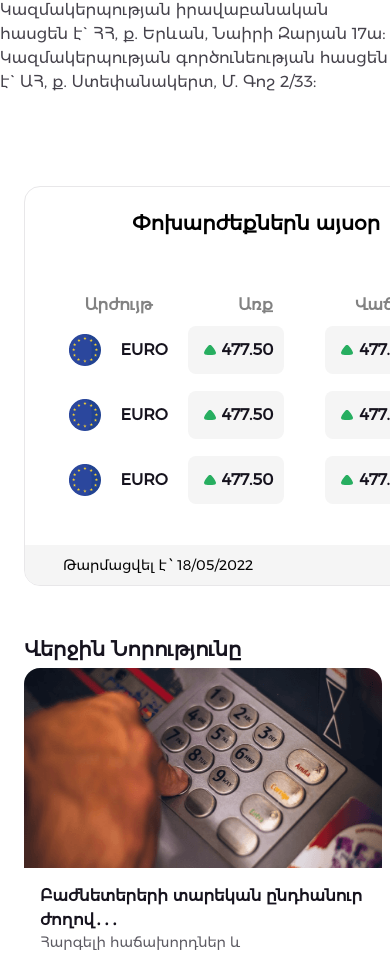
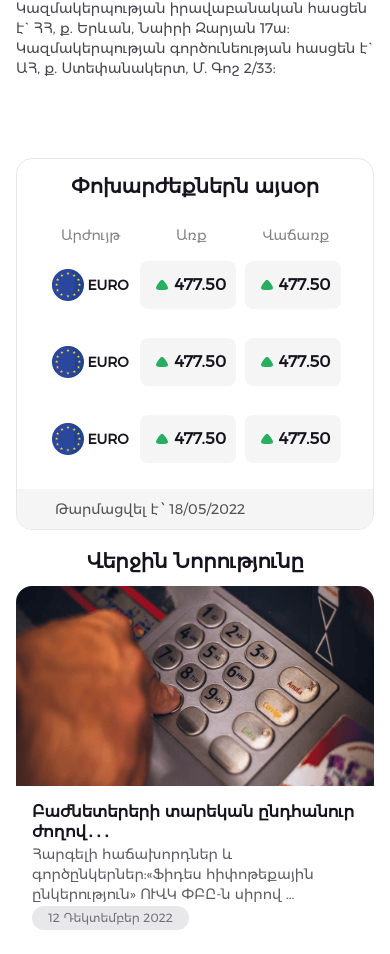
Before and after one commit to armen011/fidnes_frontend, a React (Create React App) app: page /about in a window 390 px wide. Shown: the part 1038-1992 px from the top of the page. Built offline with nearby package versions, Linux system fonts and the light colour scheme.

Commit message:
aboutpage is ready

```diff
--- a/src/components/core/Card/ConvertCard/style.scss
+++ b/src/components/core/Card/ConvertCard/style.scss
@@ -127,11 +127,45 @@
       height: 54px;
       background-color: white;
       > span {
+        font-weight: 700;
+        font-size: 20px;
+        line-height: 30px;
         color: #482003;
       }
     }
     .card_container {
       padding: 16px 24px;
+      table {
+        th {
+          text-align: center;
+          font-size: 14px;
+          line-height: 20px;
+          color: #828282;
+        }
+        .name_td {
+          font-weight: 600;
+          font-size: 14px;
+          line-height: 20px;
+          color: #16131e;
+        }
+        .td_wrapper {
+          width: 104px;
+          svg {
+            transform: scale(0.9);
+          }
+        }
+      }
+      .percent_item {
+        > span {
+          font-weight: 400;
+          font-size: 14px;
+          line-height: 20px;
+          color: #16131e;
+        }
+        > p {
+          min-width: 72px;
+        }
+      }
 
       height: calc(100% - 54px - 40px);
     }
@@ -237,3 +271,73 @@
     }
   }
 }
+
+@media (max-width: 1480px) {
+  .subbar_covert_card {
+    width: 358px;
+    height: 372px;
+    .subbar_card_header {
+      height: 54px;
+      > span {
+        font-weight: 700;
+        font-size: 20px;
+        line-height: 30px;
+        color: #16131e;
+      }
+    }
+    .subbar_card_container {
+      width: 100%;
+      height: calc(100% - 54px - 40px);
+      background: white;
+      padding: 10px 24px;
+      table {
+        width: 100%;
+        height: 100%;
+        th {
+          text-align: center;
+          font-weight: 400;
+          font-size: 14px;
+          line-height: 20px;
+          color: #828282;
+        }
+        .name_td {
+          padding: 8px;
+          font-weight: 600;
+          font-size: 14px;
+          line-height: 20px;
+          color: #16131e;
+        }
+        .td_wrapper {
+          width: 96px;
+          background: #f5f5f5;
+          > span {
+            font-weight: bold;
+            font-size: 16px;
+            line-height: 24px;
+            color: #16131e;
+          }
+        }
+      }
+      .percent_item {
+        margin-bottom: 10px 0;
+        > span {
+          font-weight: 400;
+          font-size: 14px;
+          line-height: 20px;
+          color: #16131e;
+        }
+        > p {
+          min-width: 72px;
+        }
+      }
+    }
+    .subbar_card_footer {
+      > span {
+        font-weight: 400;
+        font-size: 14px;
+        line-height: 20px;
+        color: #4f4f4f;
+      }
+    }
+  }
+}
--- a/src/components/loanCalculator/style.scss
+++ b/src/components/loanCalculator/style.scss
@@ -306,6 +306,13 @@
 @media (max-width: 626px) {
   .loan_calculator_container {
     .loan_calculator_wrapper {
+      .loadn_type_selector_wrapper {
+        .loan_type_selector_container_mobile {
+          .mobile_container {
+            margin: 8px;
+          }
+        }
+      }
       .loadn_caluclator_input_wrapper {
         width: 100%;
         min-height: 480px;
@@ -367,7 +374,14 @@
       .loadn_type_selector_wrapper {
         padding-left: 16px;
         .loan_type_selector_container_mobile {
+          width: 105%;
+        }
+      }
+      .loadn_caluclator_input_wrapper {
+        padding: 0;
+        .main_calcuator_wrapper {
           width: 100%;
+          margin-bottom: 32px;
         }
       }
     }
--- a/src/components/pages/about/style.scss
+++ b/src/components/pages/about/style.scss
@@ -100,6 +100,75 @@
         flex-direction: column;
         padding-bottom: 64px;
       }
+      .side_bar_info_wrapper {
+        width: 100%;
+        height: auto;
+        margin-left: 0;
+        padding-bottom: 16px;
+        flex-direction: row;
+        justify-content: space-between;
+        .news_wrapper {
+          width: 358px;
+          height: 372px;
+          display: flex;
+          flex-direction: column;
+          justify-content: space-between;
+          > span {
+            display: none;
+          }
+          .news_card_custom {
+            margin: 0;
+            width: 100%;
+            height: 100%;
+            .news_content_wrapper {
+              > span:nth-child(1) {
+                font-weight: 600;
+                font-size: 16px;
+                line-height: 20px;
+                color: #16131e;
+                overflow: hidden;
+              }
+            }
+          }
+        }
+      }
+    }
+  }
+}
+
+@media (max-width: 1230px) {
+  .about_page_wrapper {
+    .about_page_container {
+      .side_bar_info_wrapper {
+        flex-direction: column;
+        align-items: center;
+        .news_wrapper {
+          width: 358px;
+          height: 400px;
+          display: flex;
+          flex-direction: column;
+          justify-content: space-between;
+          align-items: center;
+          margin: 16px 0;
+          > span {
+            display: flex;
+          }
+          .news_card_custom {
+            margin: 0;
+            width: 100%;
+            height: 90%;
+            .news_content_wrapper {
+              > span:nth-child(1) {
+                font-weight: 600;
+                font-size: 16px;
+                line-height: 20px;
+                color: #16131e;
+                overflow: hidden;
+              }
+            }
+          }
+        }
+      }
     }
   }
 }
@@ -114,11 +183,16 @@
         flex-direction: column;
         padding-bottom: 64px;
         .article_wrapper {
-          //   padding: 16px;
           .article_item_wrapper {
             height: 56px;
-            // padding: 0 16px;
           }
+        }
+        > span {
+          font-weight: 400;
+          font-size: 14px;
+          line-height: 20px;
+          color: #45424b;
+          margin: 16px;
         }
       }
     }
```
